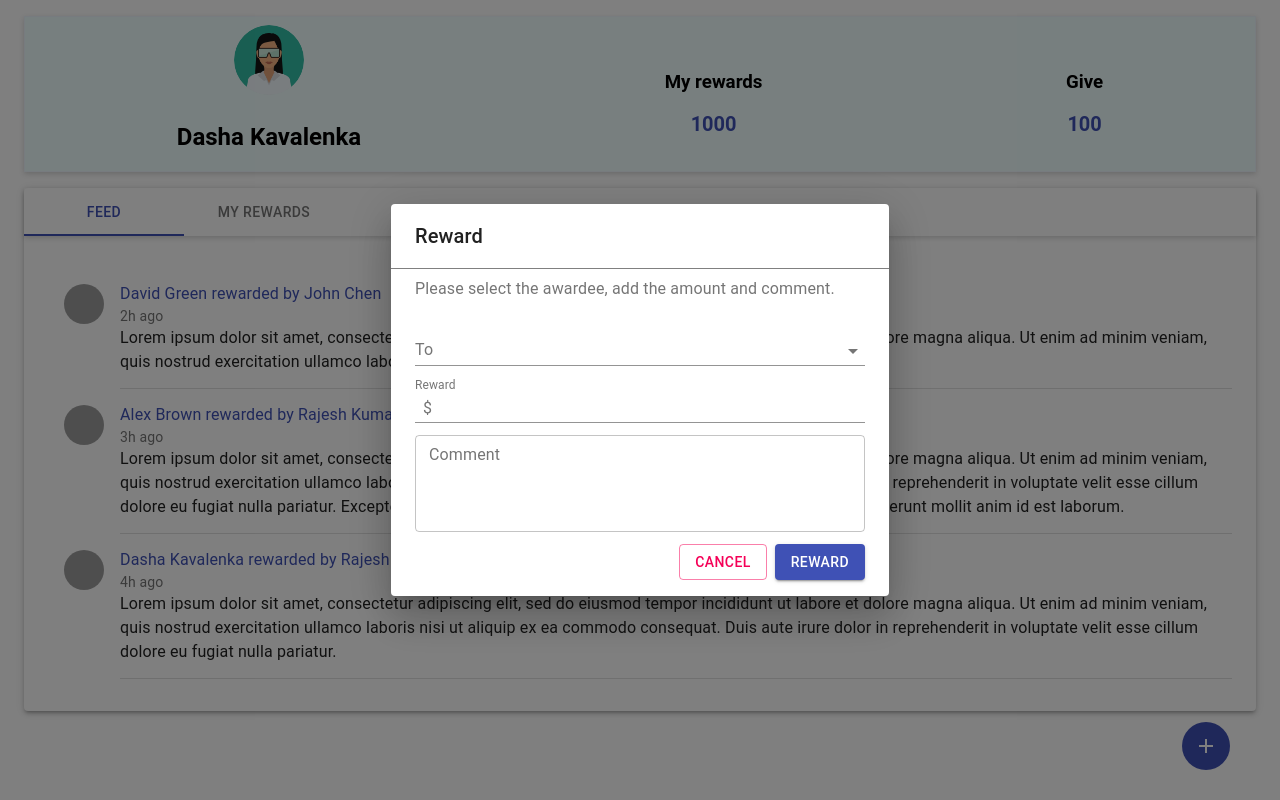
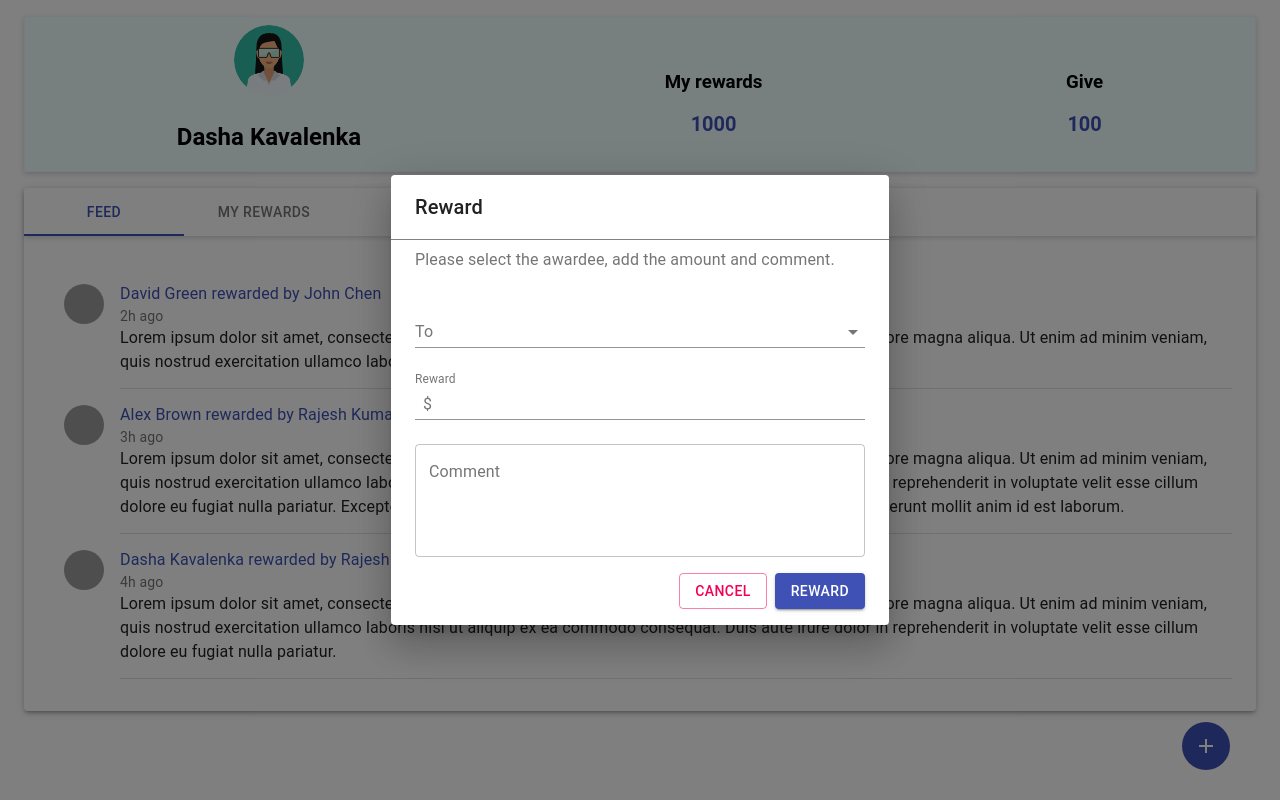
Before and after one commit to DmitryMitsaliuk/peer-rewards, a React (Create React App) app: page / in a window 1280 px wide. Both pictures are taken after a click on the button 1206 px from the left and 746 px from the top of the page. Built offline with nearby package versions, Linux system fonts and the light colour scheme; grey boxes are pictures that could not be loaded.

Commit message:
feat: add styles

```diff
--- a/src/components/Modal.js
+++ b/src/components/Modal.js
@@ -104,7 +104,7 @@ const Modal = ({ users, addReward, currentUser }) => {
               <TextField
                 name="awardedPerson"
                 select
-                margin="dense"
+                margin="normal"
                 id="to"
                 label="To"
                 value={values.awardedPerson}
@@ -124,7 +124,7 @@ const Modal = ({ users, addReward, currentUser }) => {
               )}
               <TextField
                 name="reward"
-                margin="dense"
+                margin="normal"
                 id="Reward"
                 label="Reward"
                 value={values.reward}
@@ -142,7 +142,7 @@ const Modal = ({ users, addReward, currentUser }) => {
                 </Typography>
               )}
               <TextField
-                margin="dense"
+                margin="normal"
                 name="comment"
                 id="comment"
                 label="Comment"
```
